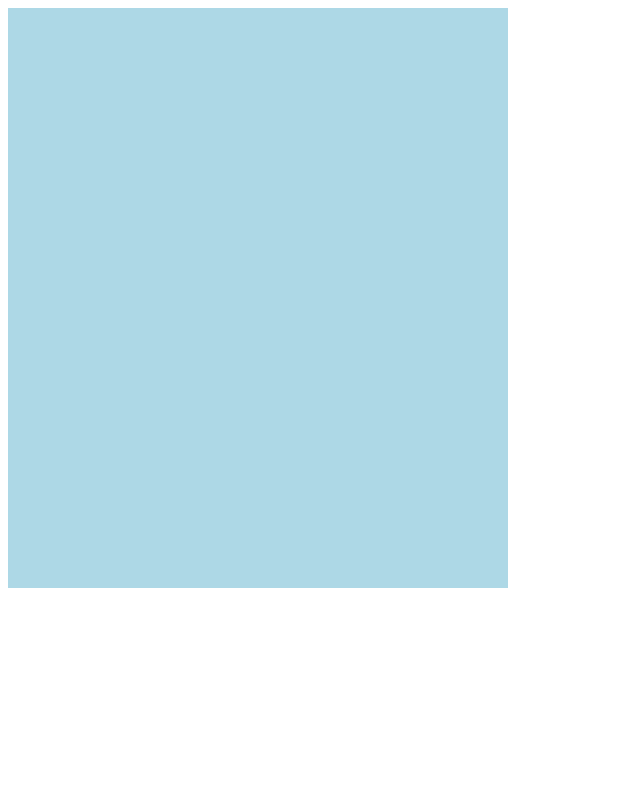
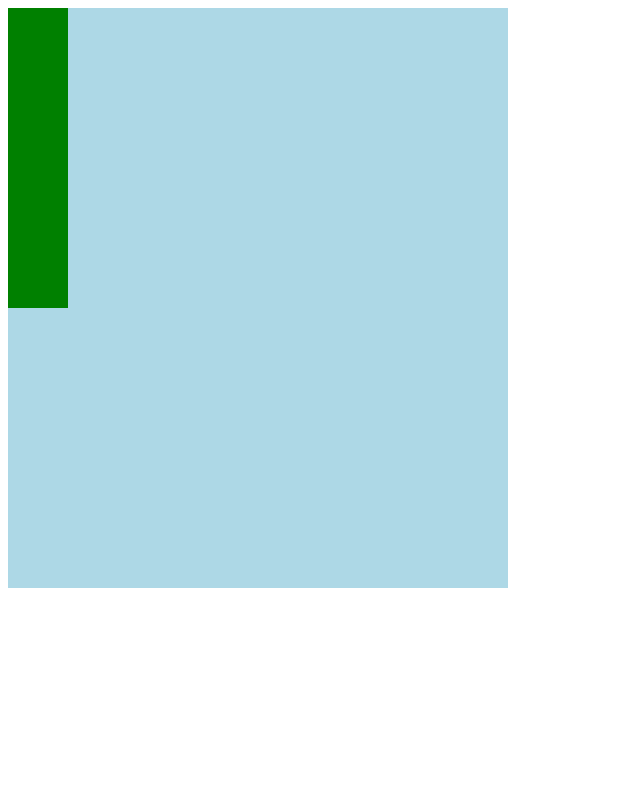
Before and after one commit to davidmstanleyjr/flappy-bird, a plain HTML site: page index.html in a window 1280 px wide. Shown: the top 800 px of the page, without its empty margins (0-640 px from the left). Drawn offline with Linux system fonts and the light colour scheme.

Commit message:
added obstacles

```diff
--- a/assets/app.js
+++ b/assets/app.js
@@ -16,7 +16,12 @@ document.addEventListener('DOMContentLoaded', () => {
 
 	let timerId = setInterval(startGame, 20);
 
-	//controls what keys can make the bird jump
+	//controls what keys can make the bird jump. 32 is the code for spacebar.
+	function control(e) {
+		if (e.keyCode === 32) {
+			jump();
+		}
+	}
 
 	//makes the bird jump
 	function jump() {
@@ -25,5 +30,14 @@ document.addEventListener('DOMContentLoaded', () => {
 		console.log(birdBottom);
 	}
 
-	document.addEventListener('keyup', jump);
+	document.addEventListener('keyup', control);
+
+	//logic for obstacles
+	function generateObstacle() {
+		const obstacle = document.createElement('div');
+		obstacle.classList.add('obstacle');
+		gameDisplay.appendChild(obstacle);
+	}
+
+	generateObstacle();
 });
--- a/assets/style.css
+++ b/assets/style.css
@@ -25,3 +25,10 @@
 	height: 45px;
 	width: 60px;
 }
+
+.obstacle {
+	background-color: green;
+	width: 60px;
+	height: 300px;
+	position: absolute;
+}
```
